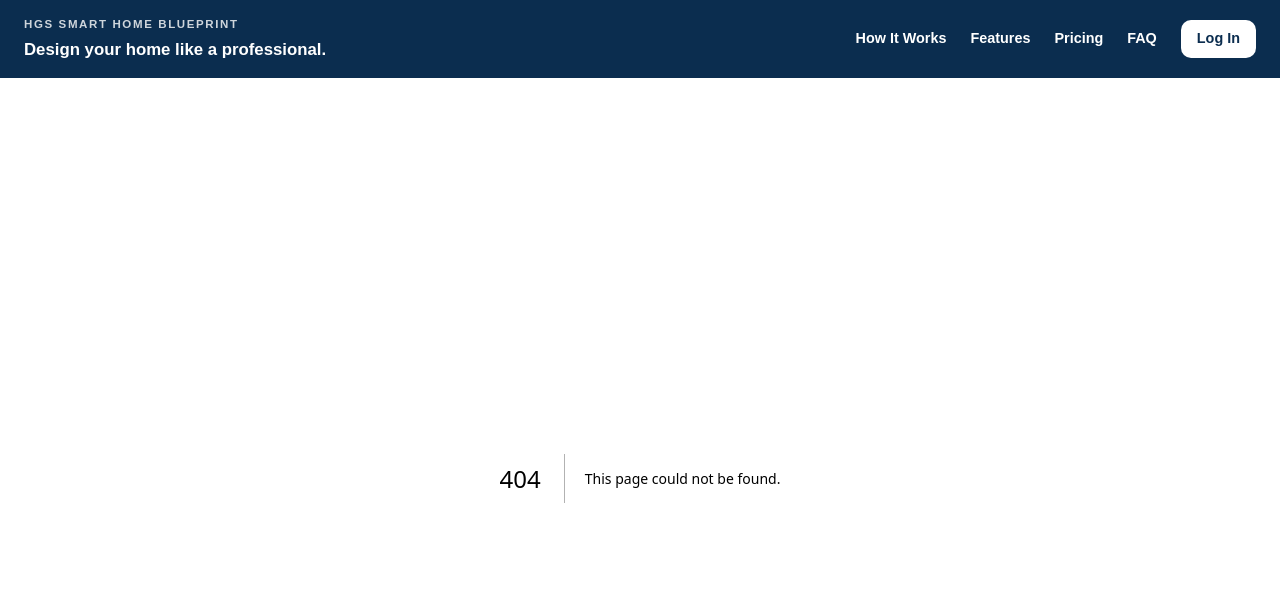
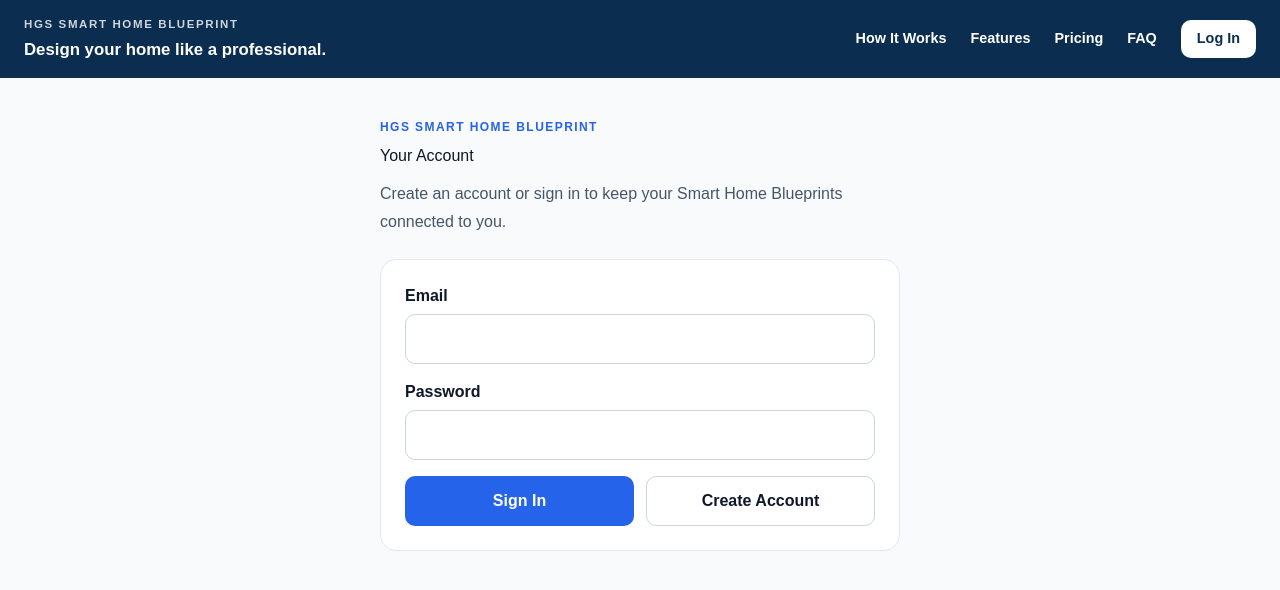
Before and after one commit to HGSolutionsWI/Smart-Home-Blueprint, a Next.js app: page /auth in a window 1280 px wide. Before the commit this address had no page. Shown: the top 590 px of the page. Built offline with nearby package versions, Linux system fonts and the light colour scheme.

Commit message:
Add Supabase authentication and account controls

```diff
--- /dev/null
+++ b/app/auth/actions.ts
@@ -0,0 +1,56 @@
+"use server";
+
+import { redirect } from "next/navigation";
+
+import { createClient } from "@/lib/supabase/server";
+
+export async function signUp(formData: FormData) {
+  const email = String(formData.get("email") ?? "").trim();
+  const password = String(formData.get("password") ?? "");
+
+  const supabase = await createClient();
+
+  const { error } = await supabase.auth.signUp({
+    email,
+    password,
+  });
+
+  if (error) {
+    redirect(
+      `/auth?message=${encodeURIComponent(error.message)}`,
+    );
+  }
+
+  redirect(
+    "/auth?message=Check your email to confirm your account.",
+  );
+}
+
+export async function signIn(formData: FormData) {
+  const email = String(formData.get("email") ?? "").trim();
+  const password = String(formData.get("password") ?? "");
+
+  const supabase = await createClient();
+
+  const { error } =
+    await supabase.auth.signInWithPassword({
+      email,
+      password,
+    });
+
+  if (error) {
+    redirect(
+      `/auth?message=${encodeURIComponent(error.message)}`,
+    );
+  }
+
+  redirect("/blueprint/projects");
+}
+
+export async function signOut() {
+  const supabase = await createClient();
+
+  await supabase.auth.signOut();
+
+  redirect("/auth");
+}
--- /dev/null
+++ b/app/auth/page.tsx
@@ -0,0 +1,186 @@
+import { signIn, signUp } from "./actions";
+
+type AuthPageProps = {
+  searchParams: Promise<{
+    message?: string;
+  }>;
+};
+
+export default async function AuthPage({
+  searchParams,
+}: AuthPageProps) {
+  const { message } = await searchParams;
+
+  return (
+    <main
+      style={{
+        minHeight: "100vh",
+        background: "#F8FAFC",
+        padding: "40px 20px",
+      }}
+    >
+      <div
+        style={{
+          maxWidth: "520px",
+          margin: "0 auto",
+        }}
+      >
+        <p
+          style={{
+            color: "#2563EB",
+            fontWeight: 800,
+            fontSize: "0.75rem",
+            letterSpacing: "0.12em",
+            marginBottom: "8px",
+          }}
+        >
+          HGS SMART HOME BLUEPRINT
+        </p>
+
+        <h1
+          style={{
+            marginTop: 0,
+            marginBottom: "12px",
+            color: "#0F172A",
+          }}
+        >
+          Your Account
+        </h1>
+
+        <p
+          style={{
+            color: "#475569",
+            lineHeight: 1.7,
+            marginBottom: "24px",
+          }}
+        >
+          Create an account or sign in to keep your
+          Smart Home Blueprints connected to you.
+        </p>
+
+        {message && (
+          <div
+            style={{
+              marginBottom: "20px",
+              padding: "14px 16px",
+              border: "1px solid #CBD5E1",
+              borderRadius: "12px",
+              background: "#FFFFFF",
+              color: "#334155",
+            }}
+          >
+            {message}
+          </div>
+        )}
+
+        <form
+          style={{
+            display: "grid",
+            gap: "16px",
+            padding: "24px",
+            border: "1px solid #E2E8F0",
+            borderRadius: "16px",
+            background: "#FFFFFF",
+          }}
+        >
+          <label
+            style={{
+              display: "grid",
+              gap: "6px",
+            }}
+          >
+            <span
+              style={{
+                fontWeight: 700,
+                color: "#0F172A",
+              }}
+            >
+              Email
+            </span>
+
+            <input
+              name="email"
+              type="email"
+              required
+              autoComplete="email"
+              style={{
+                border: "1px solid #CBD5E1",
+                borderRadius: "10px",
+                padding: "12px",
+                font: "inherit",
+              }}
+            />
+          </label>
+
+          <label
+            style={{
+              display: "grid",
+              gap: "6px",
+            }}
+          >
+            <span
+              style={{
+                fontWeight: 700,
+                color: "#0F172A",
+              }}
+            >
+              Password
+            </span>
+
+            <input
+              name="password"
+              type="password"
+              required
+              minLength={6}
+              autoComplete="current-password"
+              style={{
+                border: "1px solid #CBD5E1",
+                borderRadius: "10px",
+                padding: "12px",
+                font: "inherit",
+              }}
+            />
+          </label>
+
+          <div
+            style={{
+              display: "grid",
+              gridTemplateColumns: "1fr 1fr",
+              gap: "12px",
+            }}
+          >
+            <button
+              formAction={signIn}
+              style={{
+                border: "none",
+                borderRadius: "10px",
+                padding: "12px",
+                background: "#2563EB",
+                color: "#FFFFFF",
+                fontWeight: 800,
+                cursor: "pointer",
+              }}
+            >
+              Sign In
+            </button>
+
+            <button
+              formAction={signUp}
+              style={{
+                border: "1px solid #CBD5E1",
+                borderRadius: "10px",
+                padding: "12px",
+                background: "#FFFFFF",
+                color: "#0F172A",
+                fontWeight: 800,
+                cursor: "pointer",
+              }}
+            >
+              Create Account
+            </button>
+          </div>
+        </form>
+      </div>
+    </main>
+  );
+}
--- a/app/blueprint/projects/page.tsx
+++ b/app/blueprint/projects/page.tsx
@@ -2,6 +2,7 @@
 
 import { useEffect, useState } from "react";
 import { useRouter } from "next/navigation";
+import { SignOutButton } from "@/components/auth/SignOutButton";
 
 import {
   createNewBlueprintProject,
@@ -250,6 +251,16 @@ export default function BlueprintProjectsPage() {
             </p>
           </div>
 
+          <div
+  style={{
+    display: "flex",
+    gap: theme.spacing.sm,
+    alignItems: "center",
+    flexWrap: "wrap",
+  }}
+>
+  <SignOutButton />
+
   <button
     type="button"
     onClick={createProject}
@@ -266,6 +277,7 @@ export default function BlueprintProjectsPage() {
   >
     + Create New Blueprint
   </button>
+</div>
         </header>
 
         {projects.length === 0 ? (
--- /dev/null
+++ b/app/supabase-test/page.tsx
@@ -0,0 +1,31 @@
+import { createClient } from "@/lib/supabase/server";
+
+export default async function SupabaseTestPage() {
+  const supabase = await createClient();
+
+  const {
+    data: { user },
+  } = await supabase.auth.getUser();
+
+  return (
+    <main
+      style={{
+        padding: "40px",
+        fontFamily: "Arial, sans-serif",
+      }}
+    >
+      <h1>Supabase Connection Test</h1>
+
+      <p>
+        Connection status: <strong>Connected</strong>
+      </p>
+
+      <p>
+        Current user:{" "}
+        <strong>
+          {user?.email ?? "Not signed in"}
+        </strong>
+      </p>
+    </main>
+  );
+}
--- /dev/null
+++ b/components/auth/SignOutButton.tsx
@@ -0,0 +1,36 @@
+"use client";
+
+import { useRouter } from "next/navigation";
+
+import { createClient } from "@/lib/supabase/client";
+
+export function SignOutButton() {
+  const router = useRouter();
+
+  async function handleSignOut() {
+    const supabase = createClient();
+
+    await supabase.auth.signOut();
+
+    router.push("/auth");
+    router.refresh();
+  }
+
+  return (
+    <button
+      type="button"
+      onClick={handleSignOut}
+      style={{
+        border: "1px solid #CBD5E1",
+        borderRadius: "10px",
+        background: "#FFFFFF",
+        color: "#0F172A",
+        padding: "10px 14px",
+        fontWeight: 800,
+        cursor: "pointer",
+      }}
+    >
+      Sign Out
+    </button>
+  );
+}
--- /dev/null
+++ b/lib/supabase/client.ts
@@ -0,0 +1,8 @@
+import { createBrowserClient } from "@supabase/ssr";
+
+export function createClient() {
+  return createBrowserClient(
+    process.env.NEXT_PUBLIC_SUPABASE_URL!,
+    process.env.NEXT_PUBLIC_SUPABASE_PUBLISHABLE_KEY!,
+  );
+}
--- /dev/null
+++ b/lib/supabase/server.ts
@@ -0,0 +1,27 @@
+import { createServerClient } from "@supabase/ssr";
+import { cookies } from "next/headers";
+
+export async function createClient() {
+  const cookieStore = await cookies();
+
+  return createServerClient(
+    process.env.NEXT_PUBLIC_SUPABASE_URL!,
+    process.env.NEXT_PUBLIC_SUPABASE_PUBLISHABLE_KEY!,
+    {
+      cookies: {
+        getAll() {
+          return cookieStore.getAll();
+        },
+        setAll(cookiesToSet) {
+          try {
+            cookiesToSet.forEach(({ name, value, options }) => {
+              cookieStore.set(name, value, options);
+            });
+          } catch {
+            // Cookie writes can fail in Server Components.
+          }
+        },
+      },
+    },
+  );
+}
--- a/package.json
+++ b/package.json
@@ -9,6 +9,8 @@
     "lint": "eslint"
   },
   "dependencies": {
+    "@supabase/ssr": "^0.12.4",
+    "@supabase/supabase-js": "^2.112.2",
     "next": "16.3.0",
     "react": "19.2.8",
     "react-dom": "19.2.8"
```
Also changed, not shown: 1 other file (tests, documents, lock files or other folders). Lines whose indentation alone changed are shown as unchanged.
